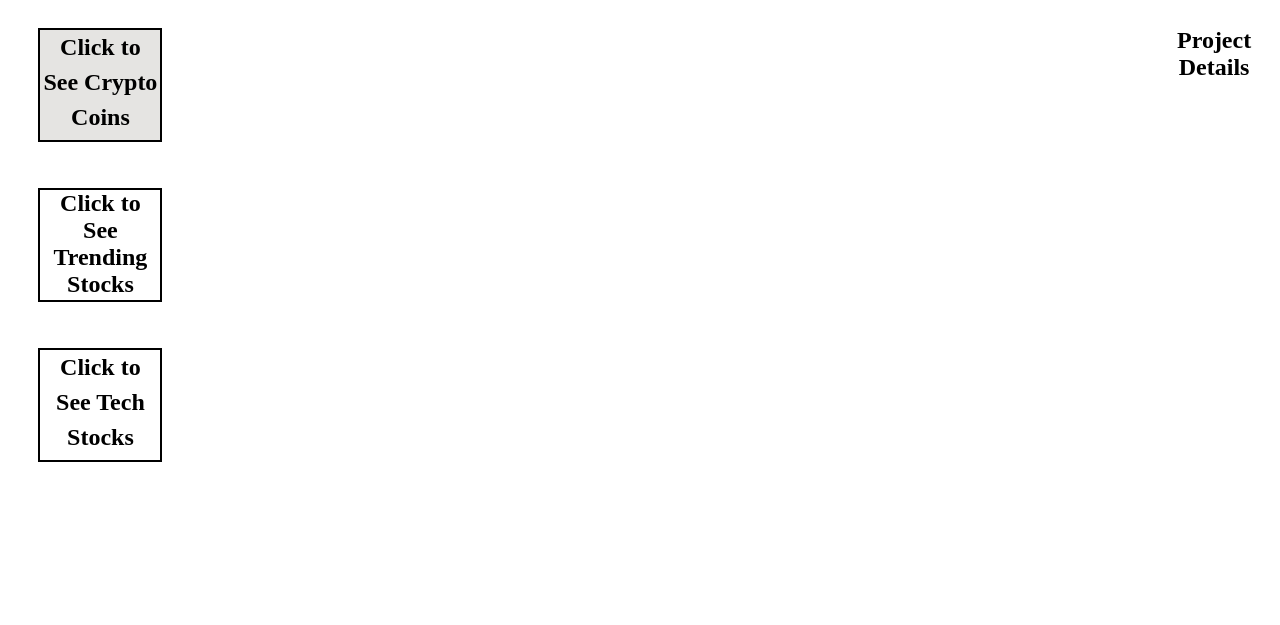
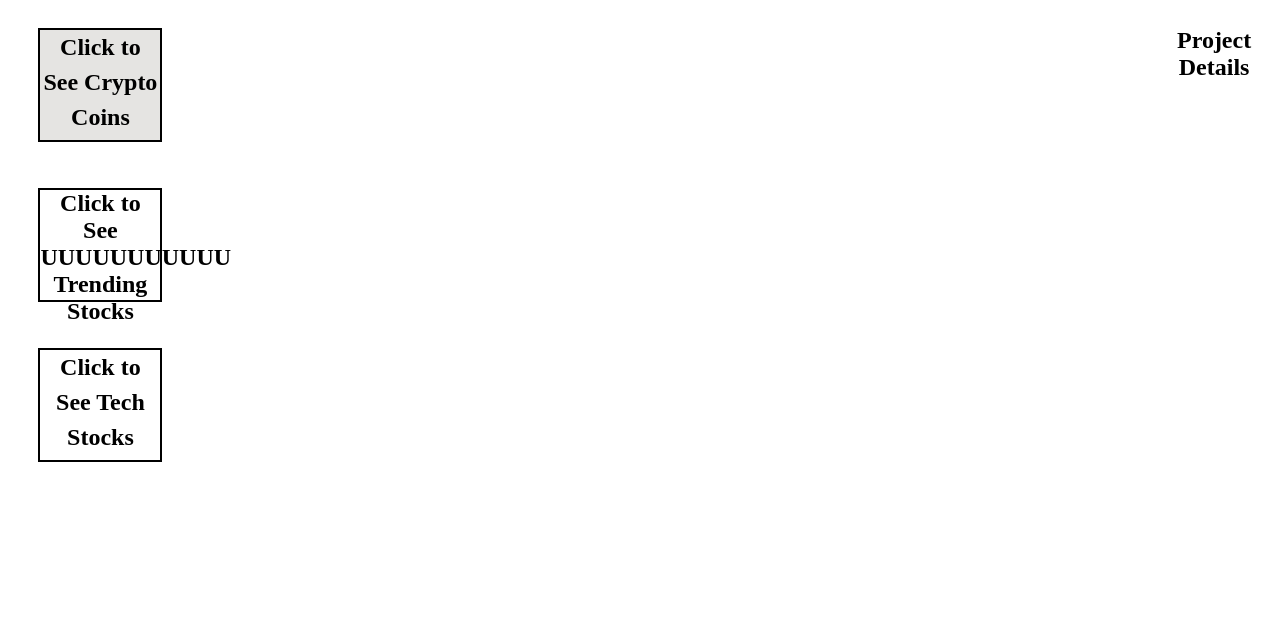
Before and after one commit to braedenpoole/ScannerWebsiteRepo, a website: page public/cryptoStats.html in a window 1280 px wide. Shown: the part 98-723 px from the top of the page. Drawn offline with nearby package versions, Linux system fonts and the light colour scheme; no server answers; a script that the page names is missing.

Commit message:
Testing Stuff

```diff
--- a/public/cryptoStats.html
+++ b/public/cryptoStats.html
@@ -355,7 +355,7 @@
         <div class="textVeryRed">Less than -3 %</div>
     </div>
     <a href="techStats.html" target="_self" class="techLink">Click to See Tech Stocks</a>
-    <a href="trendingStats.html" target="_self" class="trendingLink">Click to See Trending Stocks</a>
+    <a href="trendingStats.html" target="_self" class="trendingLink">Click to See UUUUUUUUUUU Trending Stocks</a>
     <a href="cryptoStats.html" target="_self" class="cryptoLink">Click to See Crypto Coins</a>
 
     <font COLOR="black">
```
